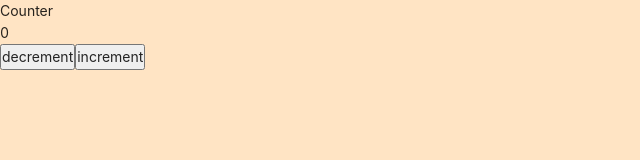
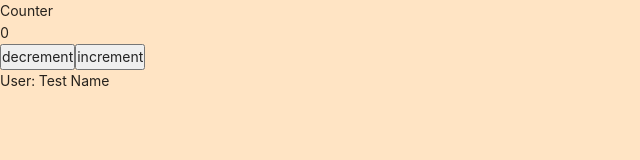
Before and after one commit to artur-zaseev/simple-contacts, a Next.js app: page / in a window 1280 px wide. Shown: the top 160 px of the page, without its empty margins (0-640 px from the left). Built offline with nearby package versions, Linux system fonts and the light colour scheme.

Commit message:
add test name

```diff
--- a/pages/index.tsx
+++ b/pages/index.tsx
@@ -6,7 +6,7 @@ import { decrement, increment } from '@store/slices/counter';
 
 const Home: NextPage = () => {
     const dispatch = useDispatch();
-    const { counter } = useSelector((state: RootState) => state);
+    const { counter, user } = useSelector((state: RootState) => state);
 
     return (
         <div className="flex flex-col justify-center items-center min-h-screen">
@@ -21,6 +21,8 @@ const Home: NextPage = () => {
                     increment
                 </button>
             </div>
+
+            <div>User: {user.name}</div>
         </div>
     );
 };
--- a/store/slices/user.ts
+++ b/store/slices/user.ts
@@ -4,7 +4,7 @@ export interface IUserSlice {
     name: string;
 }
 
-const initialState: IUserSlice = { name: '' };
+const initialState: IUserSlice = { name: 'Test Name' };
 
 const userSlice = createSlice({
     name: 'user',
```
Also changed, not shown: pages/counter.tsx (deleted, +0 -7 lines).
